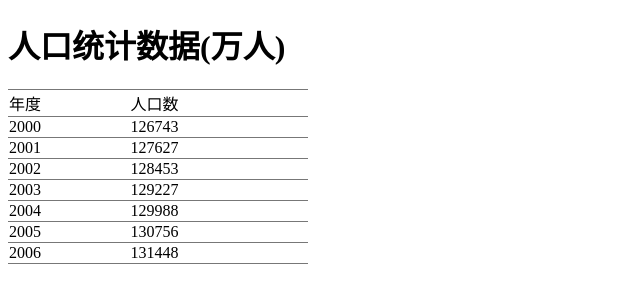
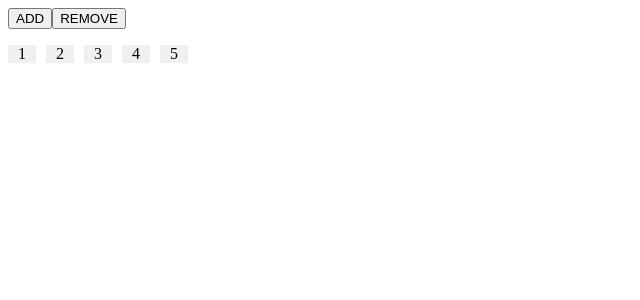
Before and after one commit to ChangsongYao/vuejs2rumentg, a Vue app: page / in a window 1280 px wide. Shown: the top 300 px of the page, without its empty margins (0-640 px from the left). Built offline with nearby package versions, Linux system fonts and the light colour scheme.

Commit message:
5.7整数迭代语法

```diff
--- a/src/App.vue
+++ b/src/App.vue
@@ -1,13 +1,13 @@
 <template>
   <div id="app">
-    <h1>人口统计数据(万人)</h1>
-    <ul class="meta"></ul>
-    <table>
-      <tr><td>年度</td><td>人口数</td></tr>
-      <tr v-for="(population,year) in stats">
-        <td>{{year}}</td><td>{{population}}</td>
-      </tr>
-    </table>
+    <div>
+      <button @click="add">ADD</button>
+      <button @click="remove">REMOVE</button>
+    </div>
+    <p>
+      <span v-for="i in k">{{i}}</span>
+    </p>
+    <div class="toolbar"></div>
   </div>
 </template>
 <script>
@@ -18,21 +18,12 @@
     name: 'App',
     data: function () {
       return {
-        stats:{
-          '2000':126743,
-          '2001':127627,
-          '2002':128453,
-          '2003':129227,
-          '2004':129988,
-          '2005':130756,
-          '2006':131448,
-        },
-        meta:{
-          '统计人':'小明',
-          '数据来源':'自编',
-          '统计时间':'2017'
-        }
+        k:5
       }
+    },
+    methods:{
+      add:function(){ this.k++},
+      remove:function(){this.k = this.k>0?this.k-1:this.k}
     }
   }
 
@@ -40,12 +31,5 @@
 </script>
 
 <style>
-  #app table{
-    width:300px;
-    border-collapse:collapse;
-    border-top:1px solid #777;
-  }
-  #app table td{
-    border-bottom:1px solid #777;
-  }
+  #app span{display:inline-block;background:#f0f0f0;margin-right:10px;padding:0 10px;}
 </style>
```
